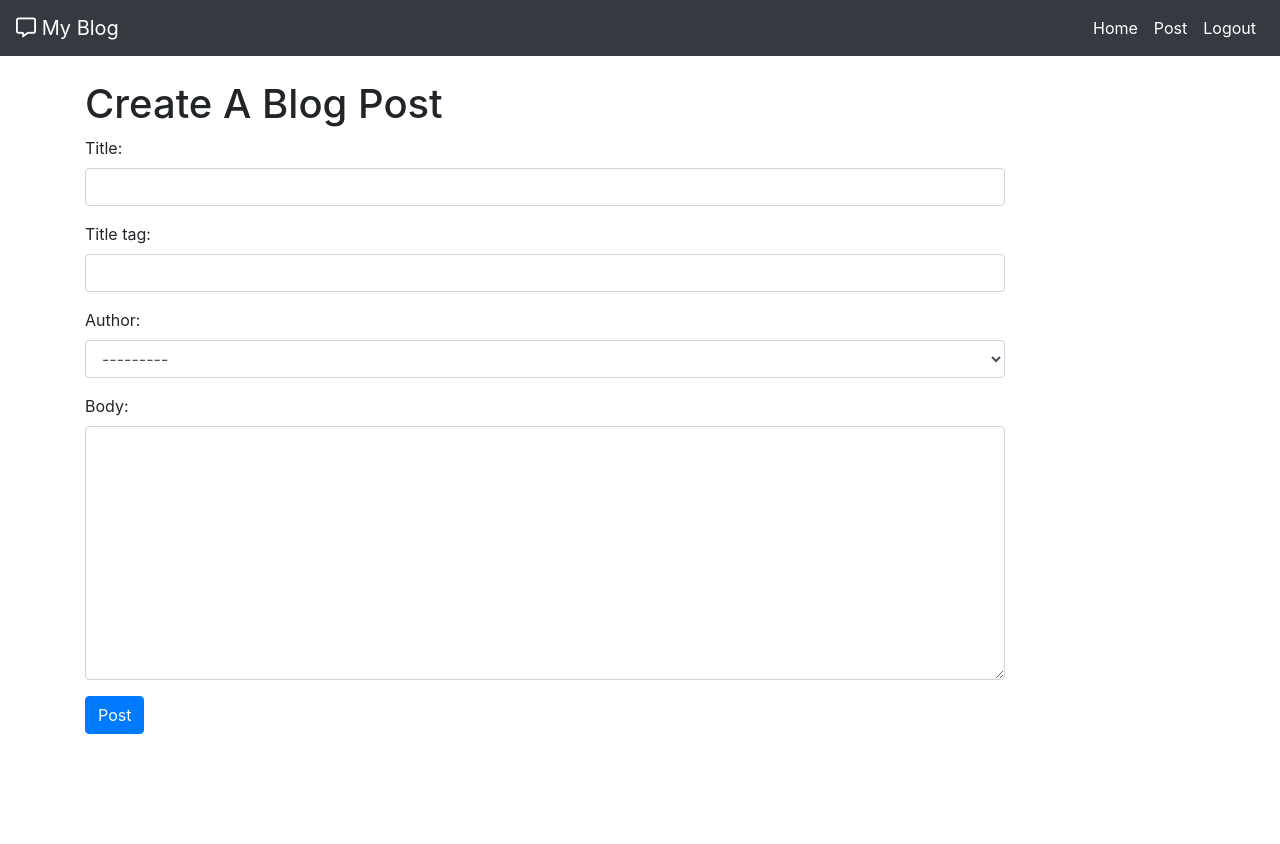
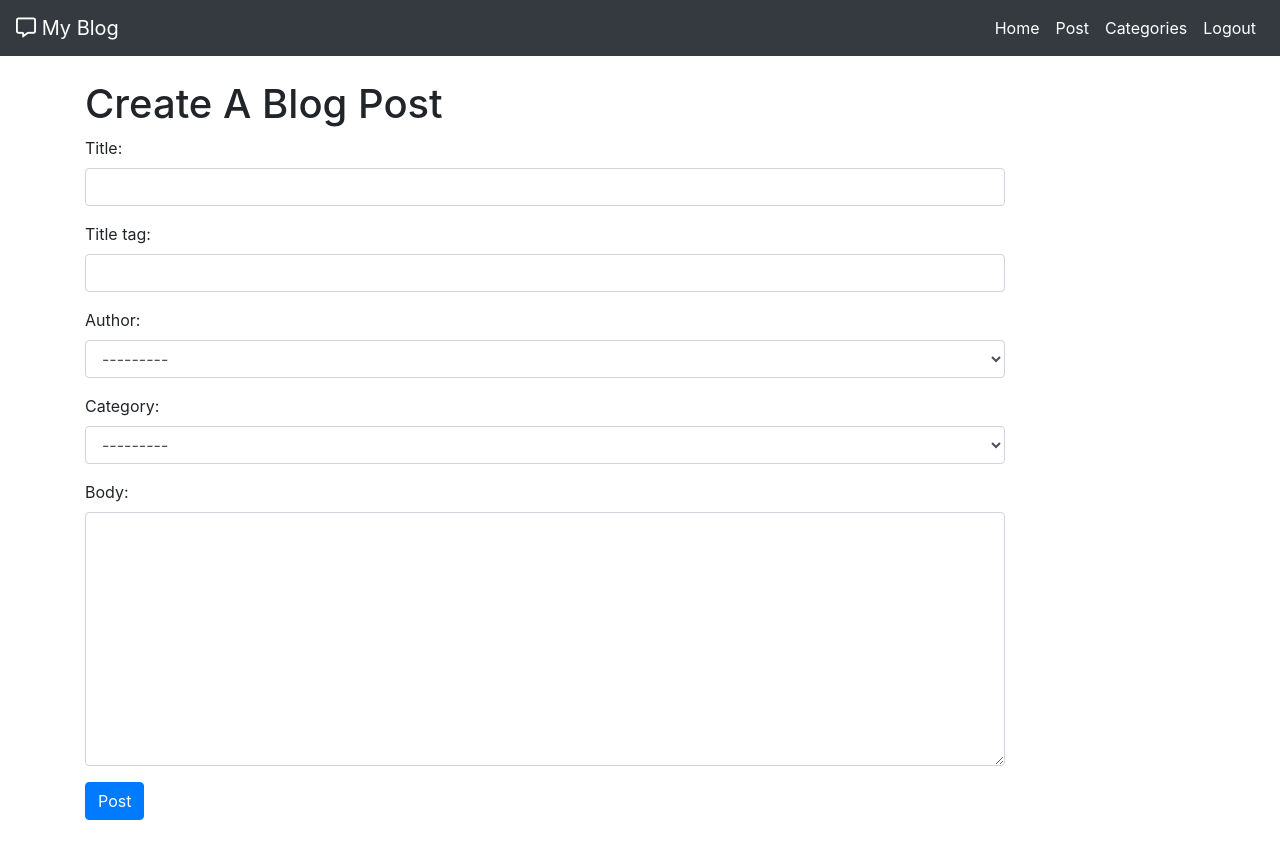
Before and after one commit to kyrios213/simple_blog, a Django app: page /add_post/ in a window 1280 px wide. Before the commit the page ends 734 px from the top, so only its background shows below. Run offline with Django 3.2, Linux system fonts and the light colour scheme; the visitor is signed in with stand-in values (Sample User, id 1); data comes from the database, SQL or seed files in the repository; data that the repository does not hold is empty; some libraries are stand-ins or nearby versions.

Commit message:
Migrate to a postgresql db, added categories as well as specific category pages

```diff
--- a/ablog/settings.py
+++ b/ablog/settings.py
@@ -78,7 +78,7 @@ WSGI_APPLICATION = 'ablog.wsgi.application'
 
 DATABASES = {
     'default': {
-        'ENGINE': 'django.db.backends.sqlite3',
+        'ENGINE': 'django.db.backends.postgresql',
         'NAME': 'simpleblog',
         'USER': 'simplebloguser',
         'PASSWORD': 'simpleblogpassword',
--- a/myblog/admin.py
+++ b/myblog/admin.py
@@ -1,4 +1,5 @@
 from django.contrib import admin
-from .models import Post
+from .models import Post, Category
 
 admin.site.register(Post)
+admin.site.register(Category)
--- a/myblog/forms.py
+++ b/myblog/forms.py
@@ -1,17 +1,19 @@
 from django import forms
-from .models import Post
+from .models import Post, Category
 
 class PostForm(forms.ModelForm):
     class Meta:
         model = Post
-        fields = ('title', 'title_tag', 'author', 'body')
+        fields = ('title', 'title_tag', 'author', 'category', 'body')
 
         widgets = {
             'title': forms.TextInput(attrs={'class': 'form-control'}),
             'title_tag': forms.TextInput(attrs={'class': 'form-control'}),
             'author': forms.Select(attrs={'class': 'form-control'}),
+            'category': forms.Select(attrs={'class': 'form-control'}),
             'body': forms.Textarea(attrs={'class': 'form-control'}),
         }
+
 
 class EditForm(forms.ModelForm):
     class Meta:
--- a/myblog/models.py
+++ b/myblog/models.py
@@ -3,6 +3,16 @@ from django.contrib.auth.models import User
 from django.urls import reverse
 
 from datetime import datetime, date
+
+class Category(models.Model):
+    name = models.CharField(max_length=255)
+
+    def __str__(self):
+        return self.name
+
+    def get_absolute_url(self):
+        return reverse('myblog:home')
+
 
 class Post(models.Model):
     title = models.CharField(max_length=255)
@@ -10,6 +20,7 @@ class Post(models.Model):
     author = models.ForeignKey(User, on_delete=models.CASCADE)
     body = models.TextField()
     post_date = models.DateField(auto_now_add=True)
+    category = models.ForeignKey(Category, on_delete=models.CASCADE)
 
     def __str__(self):
         return self.title + " by " + str(self.author)
--- a/myblog/templates/myblog/detail.html
+++ b/myblog/templates/myblog/detail.html
@@ -6,6 +6,7 @@
 
 <div class="container-fluid mt-4 p-4 text-center">
     <h1>{{ post.title }}</h1>
+    <p class="text-muted"><a href="{% url 'myblog:categoryview' post.category %}">{{ post.category }}</a></p>
     <p class="text-muted">posted by: {{ post.author }} on {{ post.post_date }}</p>
     <p class="lead">{{ post.body|safe }}</p>
     <br />
--- a/myblog/templates/myblog/home.html
+++ b/myblog/templates/myblog/home.html
@@ -10,6 +10,7 @@
         {% for post in object_list %}
             <div class="col-8 offset-2 my-3 text-center">
                 <h2><a href="{% url 'myblog:detail' post.id %}">{{ post.title|capfirst }}</a></h2>
+                <p class="text-muted"><a href="{% url 'myblog:categoryview' post.category %}">{{ post.category }}</a>
                 <p class="text-muted">posted by: {{ post.author }} on {{ post.post_date }}</p>
                 <p class='lead'>{{ post.body|slice:":200" }}</p>
                 {% if post.author == user %}
--- a/myblog/urls.py
+++ b/myblog/urls.py
@@ -1,5 +1,5 @@
 from django.urls import path
-from .views import HomeView, PostDetailView, PostCreateView, PostEditView, PostDeleteView
+from .views import HomeView, PostDetailView, PostCreateView, PostEditView, PostDeleteView, CategoryCreateView, CategoryView
 
 app_name = 'myblog'
 
@@ -7,6 +7,8 @@ urlpatterns = [
     path('', HomeView.as_view(), name='home'),
     path('article/<int:pk>', PostDetailView.as_view(), name='detail'),
     path('add_post/', PostCreateView.as_view(), name='add_post'),
+    path('add_category/', CategoryCreateView.as_view(), name='category'),
     path('article/edit/<int:pk>', PostEditView.as_view(), name='edit'),
     path('article/delete/<int:pk>', PostDeleteView.as_view(), name='delete'),
+    path('category/<str:cats>/', CategoryView, name='categoryview'),
 ]
--- a/myblog/views.py
+++ b/myblog/views.py
@@ -2,13 +2,13 @@ from django.shortcuts import render
 from django.views import generic
 from django.urls import reverse_lazy
 
-from .models import Post
+from .models import Post, Category
 from .forms import PostForm, EditForm
 
 class HomeView(generic.ListView):
     model = Post
     template_name = 'myblog/home.html'
-    queryset = Post.objects.order_by('-post_date').all()
+    queryset = Post.objects.order_by('-id').all()
 
 
 class PostDetailView(generic.DetailView):
@@ -22,6 +22,12 @@ class PostCreateView(generic.CreateView):
     template_name = 'myblog/add_post.html'
 
 
+class CategoryCreateView(generic.CreateView):
+    model = Category
+    fields = '__all__'
+    template_name = 'myblog/add_category.html'
+
+
 class PostEditView(generic.UpdateView):
     model = Post
     form_class = EditForm
@@ -32,3 +38,8 @@ class PostDeleteView(generic.DeleteView):
     model = Post
     template_name = 'myblog/delete_post.html'
     success_url = reverse_lazy('myblog:home')
+
+def CategoryView(request, cats):
+    category = Category.objects.filter(name=cats).first()
+    post = Post.objects.filter(category=category).order_by('-id')
+    return render(request, 'myblog/categories.html', {'post_categories': post, 'category': category,})
--- a/templates/base.html
+++ b/templates/base.html
@@ -29,6 +29,9 @@
               <a class="nav-link" href="{% url 'myblog:add_post' %}">Post</a>
             </li>
             <li class="nav-item active">
+              <a class="nav-link" href="{% url 'myblog:category' %}">Categories</a>
+            </li>
+            <li class="nav-item active">
               <a class="nav-link" href="{% url 'logout' %}">Logout</a>
             </li>
           {% else %}
```
Also changed, not shown: myblog/templates/myblog/add_category.html (added, +32 -0 lines), myblog/templates/myblog/categories.html (added, +31 -0 lines), myblog/migrations/0006_auto_20210506_1054.py (added), myblog/migrations/0007_alter_post_category.py (added), myblog/migrations/0008_alter_post_category.py (added), 1 other file.
